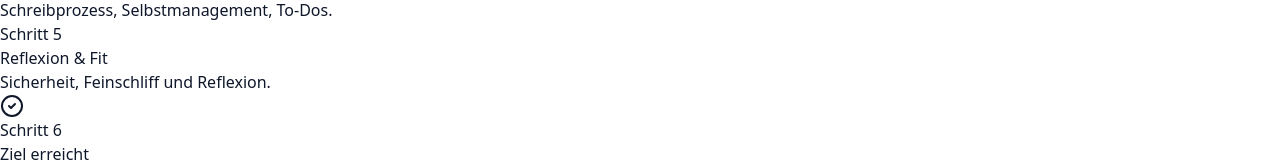
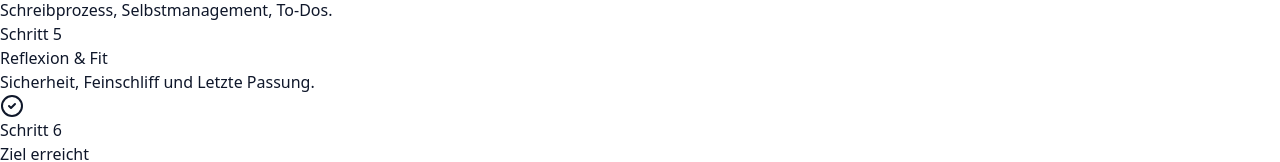
Before and after one commit to Schreibwerk-Studio/Schreibwerk-studio, a Next.js app: page / in a window 1280 px wide. Shown: the part 1314-1476 px from the top of the page. Built offline with nearby package versions, Linux system fonts and the light colour scheme.

Commit message:
Update SchreibwerkPage.tsx

```diff
--- a/SchreibwerkPage.tsx
+++ b/SchreibwerkPage.tsx
@@ -49,7 +49,7 @@ const STEPS = [
   {
     step: 5,
     title: "Reflexion & Fit",
-    text: "Sicherheit, Feinschliff und Reflexion.",
+    text: "Sicherheit, Feinschliff und Letzte Passung.",
   },
   {
     step: 6,
```
